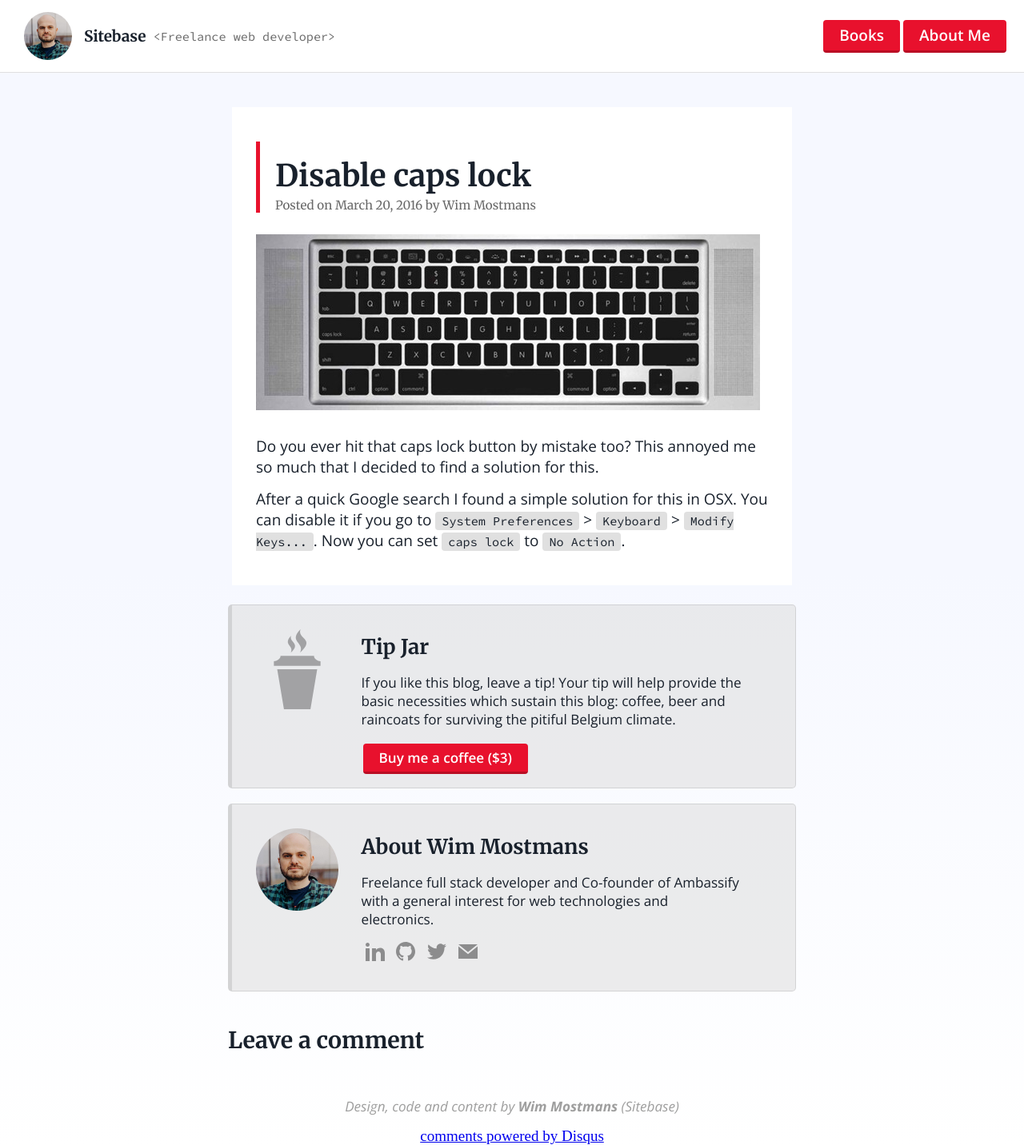
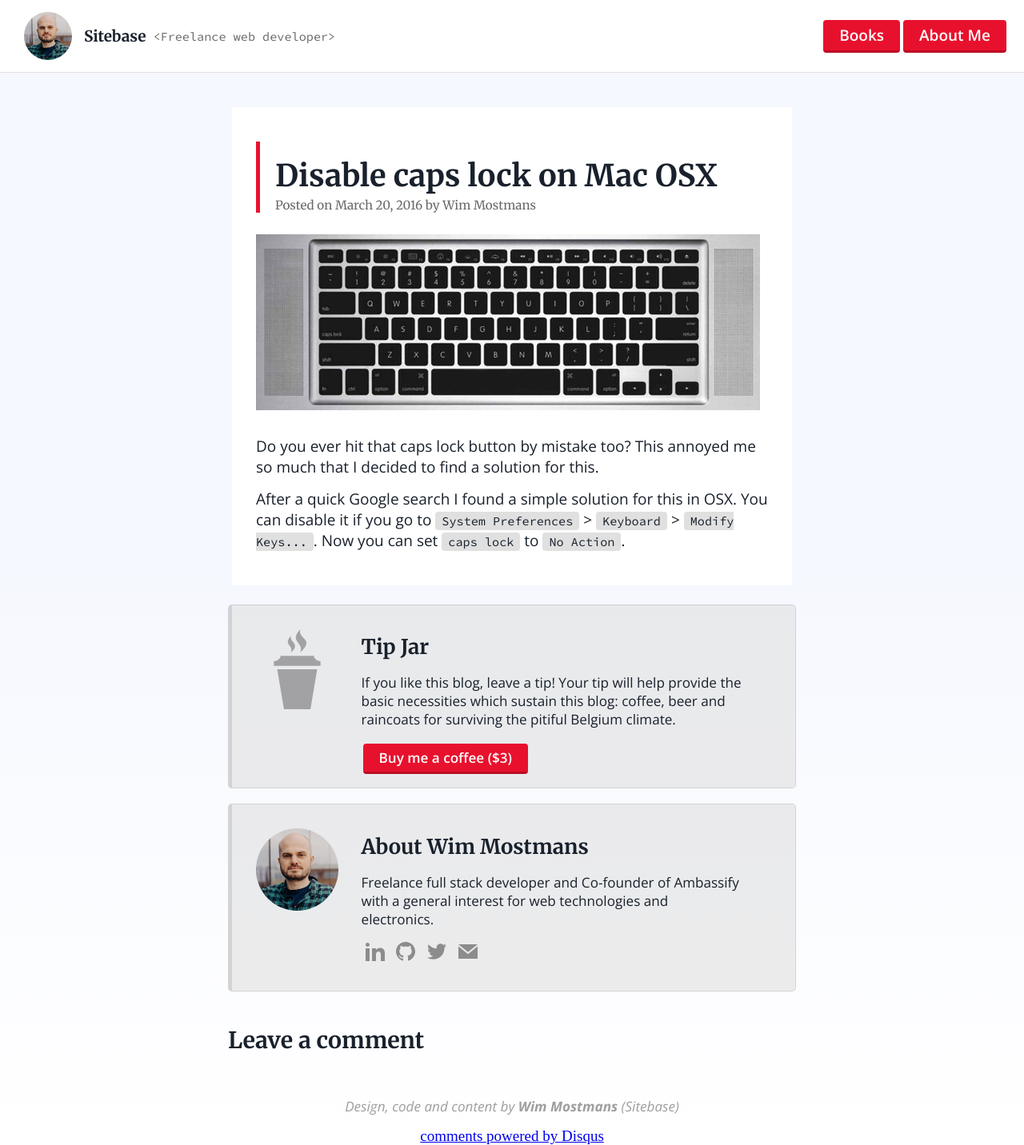
Before and after one commit to Sitebase/sitebase.github.io, a Jekyll site: the page built from _posts/2016-03-20-disable-caps-lock.md, in a window 1280 px wide. Shown: the whole page at 80% size. Built offline with Jekyll 4.4.1, drawn with Linux system fonts in a browser that asks for light colours; comment, search, counter and statistics services are not loaded.

Commit message:
increase article title length

```diff
--- a/_posts/2016-03-20-disable-caps-lock.md
+++ b/_posts/2016-03-20-disable-caps-lock.md
@@ -1,6 +1,6 @@
 ---
 layout: post
-title: "Disable caps lock"
+title: "Disable caps lock on Mac OSX"
 description: "How to disable caps lock on Mac OSX. This will solve the problem of by mistake hitting the caps lock button."
 modified: 2015-11-20 21:35:17 +0100
 tags: [productivity, development]
```
